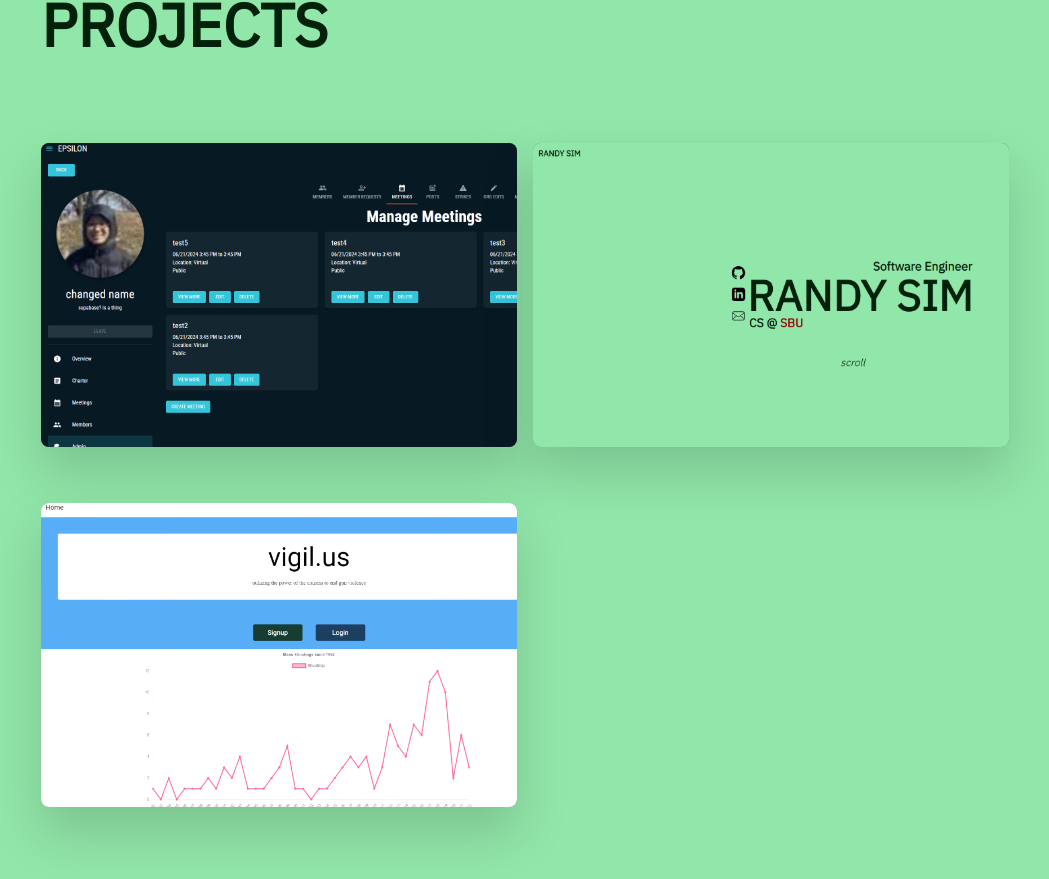
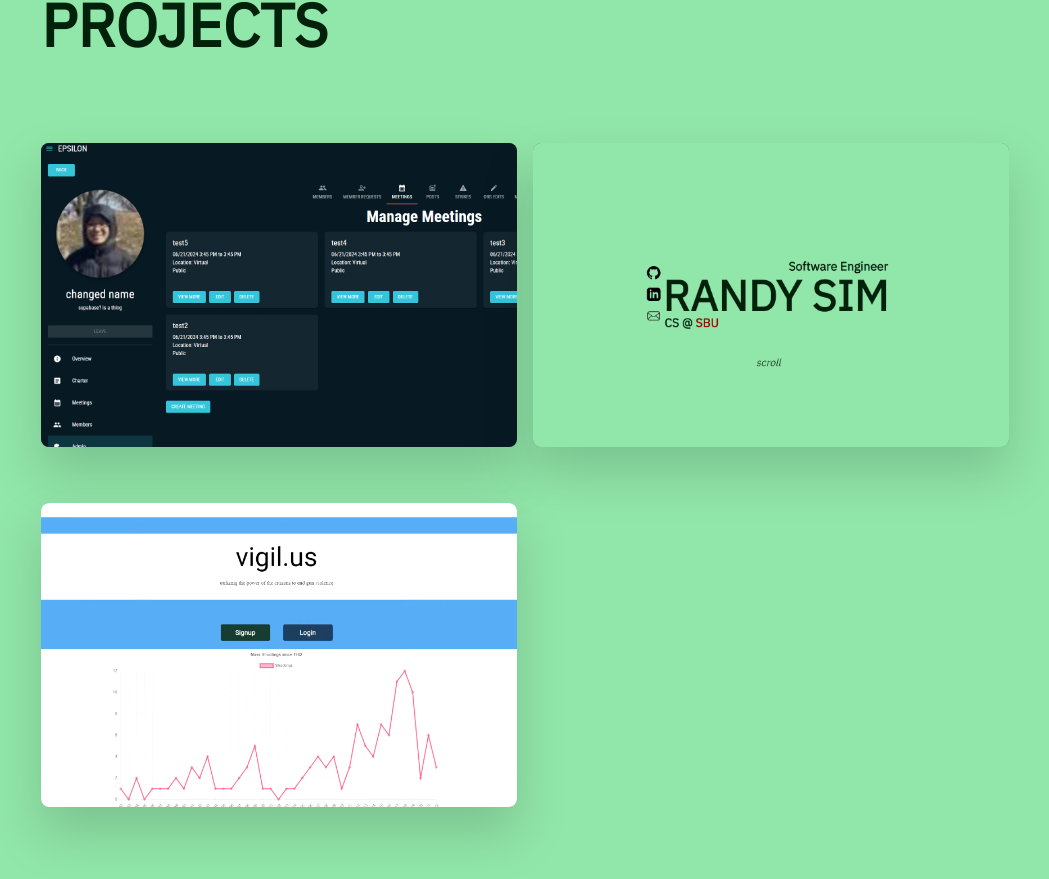
Before and after one commit to randysim/randysim.github.io, a Next.js app: page / in a window 1280 px wide. Shown: the part 1217-2096 px from the top of the page, without its empty margins (115-1164 px from the left). Built offline with nearby package versions, Linux system fonts and the light colour scheme.

Commit message:
fix: better alignment on images

```diff
--- a/src/app/page.tsx
+++ b/src/app/page.tsx
@@ -8,14 +8,17 @@ function ProjectCard(
   {
     name,
     imageUrl,
-    to
+    to,
+    alignLeft
   } : {
     name: string,
     imageUrl: string,
-    to: string
+    to: string,
+    alignLeft?: boolean
   }
 ) {
   const router = useRouter();
+  let alignment = alignLeft ? "object-left-top " : "";
 
   return (
     <div
@@ -29,7 +32,7 @@ function ProjectCard(
       >
         <img
           src={imageUrl}
-          className="w-full h-full object-cover object-left-top rounded-lg bg-[#578a65] drop-shadow-2xl"
+          className={`w-full h-full object-cover ${alignment}rounded-lg bg-[#578a65] drop-shadow-2xl`}
         />
         <div className="absolute w-full h-full bg-black rounded-lg opacity-0 group-hover:opacity-50 transition-all duration-200 ease-linear" />
         <div className="absolute flex opacity-0 w-full h-full rounded-lg justify-center items-center group-hover:opacity-100 transition-all duration-200 ease-linear">
@@ -83,7 +86,7 @@ export default function Home() {
         <div className="flex flex-col items-start md:w-[1000px] p-2">
           <h1 className="text-6xl w-full font-bold ml-2 mb-10">PROJECTS</h1>
           <div className="flex flex-wrap w-full">
-            <ProjectCard name="Epsilon" imageUrl="/epsilon.png" to="/epsilon" />
+            <ProjectCard name="Epsilon" imageUrl="/epsilon.png" to="/epsilon" alignLeft />
             <ProjectCard name="randysim.me" imageUrl="/randysimme.png" to="/" />
             <ProjectCard name="Vigil.us" imageUrl="/vigilus.png" to="/vigilus" />
           </div>
```
